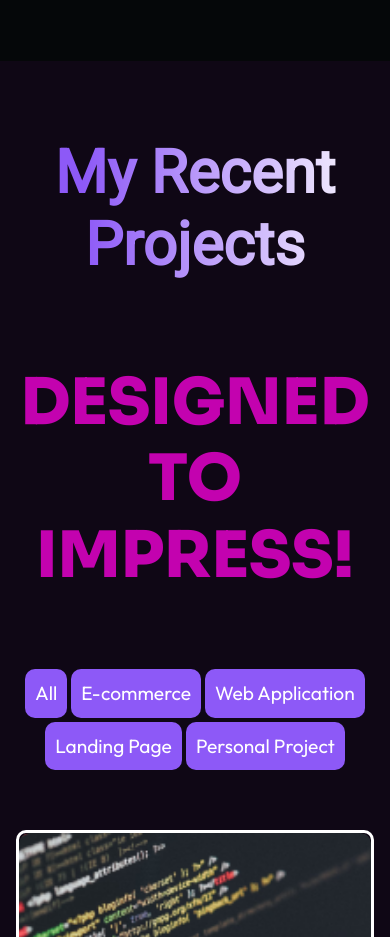
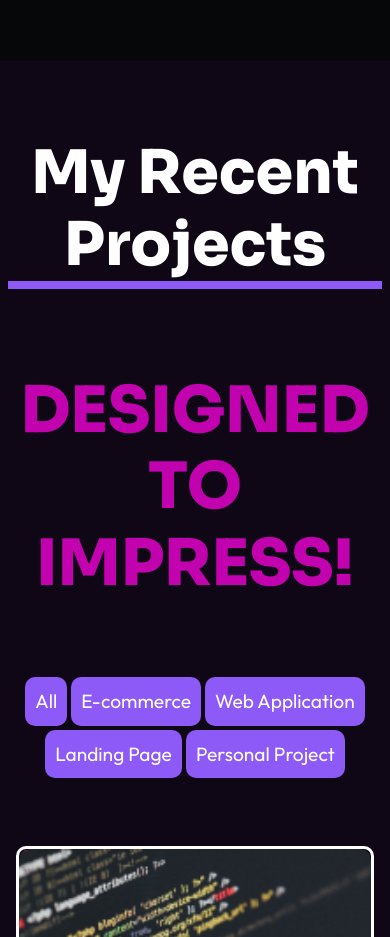
Before and after one commit to CrisMachuca/portfolio, a React (Vite) app: page / in a window 390 px wide. Shown: the part 5120-6057 px from the top of the page. Built offline with nearby package versions, Linux system fonts and the light colour scheme; a web font is replaced by a local one.

Commit message:
cambio responsive de gallery

```diff
--- a/src/components/Gallery/Gallery.module.css
+++ b/src/components/Gallery/Gallery.module.css
@@ -1,32 +1,33 @@
 @import "../../vars.css";
 @import url('https://fonts.googleapis.com/css2?family=Sora:wght@100..800&display=swap');
 
+/* Definir un contenedor responsivo */
 .gallery {
   display: grid;
-  grid-template-columns: repeat(auto-fit, minmax(450px, 1fr));
+  grid-template-columns: repeat(auto-fit, minmax(350px, 1fr));
   gap: 20px;
   width: 100%;
   max-width: 1200px;
-  margin-bottom: 20px;
+  margin: 0 auto;
   text-decoration: none;
-  /*background-color: #170D22;*/
   padding: 0;
   border-radius: 10px;
   justify-items: center;
   border: 3px solid white;
 }
 
-
-/* efecto zoe */
+/* Ajustes en .effectZoe */
 .effectZoe {
   position: relative;
   overflow: hidden;
   cursor: pointer;
-  height: 450px;
-  width: 450px;
+  height: auto;
+  width: 100%;
   border-radius: 10px;
+  aspect-ratio: 1 / 1;
 }
 
+/* Ajustes en la imagen */
 .effectZoe img {
   display: block;
   position: relative;
@@ -38,39 +39,37 @@
   z-index: 1;
 }
 
-
-
 /* hover overlay */
 .hoverOverlay {
   position: absolute;
   top: 10px;
   left: 0;
   right: 0;
-  height: 30%;
-  background: rgb(93, 43, 150);
+  height: 20vh;
   background: linear-gradient(90deg, rgb(93, 43, 150) 0%, rgba(57,29,109,1) 100%);
   color: white;
   display: flex;
   flex-direction: row;
-  flex-wrap: wrap;
+  flex-wrap: nowrap;
   justify-content: space-around;
   align-items: center;
   padding-left: 0.5em;
   opacity: 0;
   transition: opacity 0.3s ease, transform 0.3s ease;
   border-radius: 10px;
-  border: 4px solid white;
   z-index: 5;
+}
 
-}
 .effectZoe:hover img {
   transform: scale(1.1);
   opacity: 0.5;
 }
+
 .effectZoe:hover .hoverOverlay {
   opacity: 1;
   transform: translateY(-10px);
 }
+
 .hoverOverlay p, .hoverOverlay h1 {
   color: rgb(255, 255, 255);
   text-align: left;
@@ -87,24 +86,29 @@
 .arrow {
   font-size: 2em;
   transition: transform 0.5s ease;
+}
 
-}
 .effectZoe:hover .hoverOverlay .arrow {
   transform: translate(15px, 0px);
 }
 
+/* Ajustes para pantallas pequeñas */
 @media (max-width: 768px) {
   .gallery {
-    display: grid;
-    grid-template-columns: repeat(auto-fit, minmax(350px, 1fr));
-    gap: 20px;
-    width: 100%;
-    max-width: 1200px;
-    margin-bottom: 20px;
+    grid-template-columns: repeat(auto-fit, minmax(200px, 1fr));
   }
+
   .effectZoe {
-    width: 100%;
     height: auto;
     aspect-ratio: 1 / 1;
   }
+
+  .hoverOverlay {
+    padding: 1em;
+    height: auto;
+  }
+
+  .arrow {
+    font-size: 1.5em;
+  }
 }
--- a/src/components/Navbar/Navbar.module.css
+++ b/src/components/Navbar/Navbar.module.css
@@ -128,11 +128,7 @@ a {
         align-items: center;
         gap: 13px;
         border-radius: 10px;
-        background: rgba(24, 9, 41, 0.842);
-
-        /*
-        background: linear-gradient(0deg, rgba(57, 25, 109, 0.2) 0%, rgb(54, 25, 109) 100%);
-        */
+        background: rgba(24, 9, 41, 0.918);
         padding: 40px 120px;
         box-shadow: 0, 0 4px 0 rgba(0,0,0,0.25);
     }
--- a/src/components/Navbar/NavbarHero.module.css
+++ b/src/components/Navbar/NavbarHero.module.css
@@ -121,10 +121,7 @@
         align-items: center;
         gap: 13px;
         border-radius: 10px;
-        background: rgba(24, 9, 41, 0.842);
-        /*
-        background: linear-gradient(0deg, rgba(57, 25, 109, 0.2) 0%, rgb(54, 25, 109) 100%);
-        */
+        background: rgba(24, 9, 41, 0.918);
         padding: 24px 83px;
         box-shadow: 0, 0 4px 0 rgba(0,0,0,0.25);
     }
--- a/src/components/Projects/Projects.module.css
+++ b/src/components/Projects/Projects.module.css
@@ -1,9 +1,10 @@
 @import "../../vars.css";
+@import url('https://fonts.googleapis.com/css2?family=Sora:wght@100..800&display=swap');
 
 
 .galleryContainer {
   display: grid;
-  grid-template-columns: repeat(auto-fit, minmax(550px, 1fr));
+  grid-template-columns: repeat(2, 1fr); /* Por defecto, 4 columnas */
   gap: 20px;
   justify-content: center;
   padding: 1em 22em;
@@ -13,6 +14,8 @@
   display: flex;
   flex-direction: column;
   justify-content: center;
+  align-items: center; /* Centra horizontalmente */
+  text-align: center;
   padding: 76px 2em;
   color: var(--color-text);
   background-color: #0F0715;
@@ -22,15 +25,21 @@
     font-size: 60px;
     text-align: center;
     font-weight: 900;
-    margin-bottom: 33px;
-    font-family: var(--font-roboto);
-    background: linear-gradient(
+    margin-bottom: 1em;
+    font-family: "Sora", sans-serif;
+    font-optical-sizing: auto;
+    font-weight: 800;
+    font-style: normal;
+    display: inline-block;
+    /*background: linear-gradient(
         90deg,
         #8D59F7 20%,
         rgb(255, 255, 255) 100%
     );
     -webkit-text-fill-color: transparent;
-    -webkit-background-clip: text;
+    -webkit-background-clip: text;*/
+    color: white;
+    border-bottom: 8px solid #8D59F7;
 }
 .subtitle {
   text-align: center;
@@ -86,18 +95,14 @@
   }
 
   .filters button:hover {
-    background-color: blueviolet;
+    background-color: #8D59F7;
     color: white;
   }
 
 
   @media (max-width: 768px) {
-    .galleryContainer {
-      display: grid;
-      grid-template-columns: repeat(auto-fit, minmax(350px, 1fr));
-      padding: 0.5em;
-    }
-    .container {
+
+  .container {
       padding: 76px 0.5em;
       color: var(--color-text);
       background-color: #0F0715;
@@ -109,3 +114,11 @@
       background-color: #8D59F7;
     }
   }
+
+  @media (max-width: 480px) {
+    .galleryContainer {
+        grid-template-columns: repeat(1, 1fr);
+        padding: 1em 0.5em;
+    }
+
+    }
```
